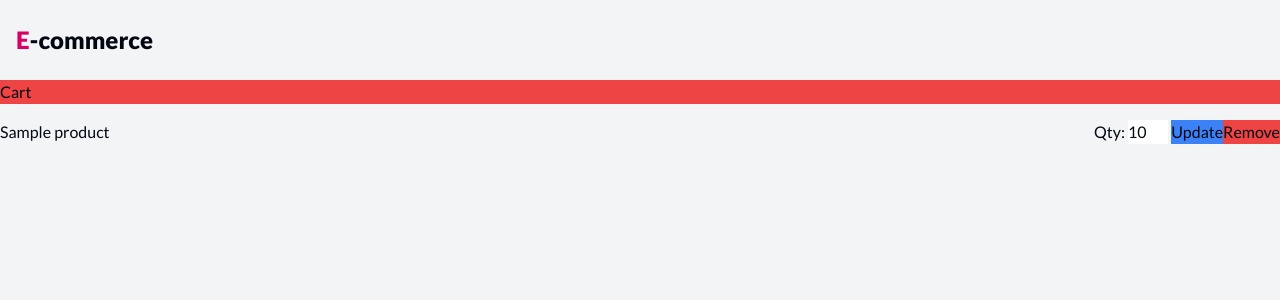
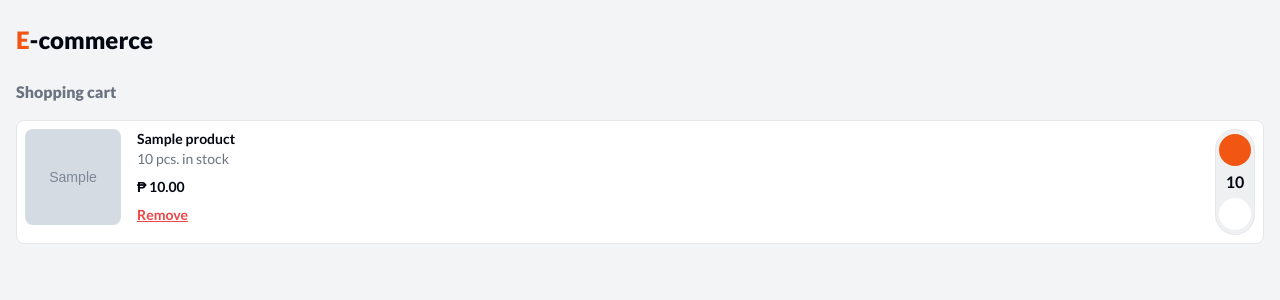
Before and after one commit to oieeaaaa/ecommerce, a Django app: page /cart in a window 1280 px wide. Shown: the top 300 px of the page. Run offline with Django 4.2, Linux system fonts and the light colour scheme; tables that the repository leaves empty hold one stand-in row (values such as "Sample post"); grey boxes marked "Sample" are stand-in pictures; style sheets or scripts are compiled from the project's sources.

Commit message:
beautified cart page

```diff
--- a/client/main.js
+++ b/client/main.js
@@ -1,5 +1,6 @@
 import './components/card/card.js'
 import './components/alert/alert.js'
+import './components/cart-card/cart-card.js'
 
 import './styles/icons/icons.css'
 import './styles/tailwind.css'
--- a/tailwind.config.js
+++ b/tailwind.config.js
@@ -13,7 +13,7 @@ module.exports = {
     },
     colors: {
       ...require('tailwindcss/colors'),
-      primary: '#d90166',
+      primary: '#f25613',
     },
     fontFamily: {
       sans: ['Lato', 'sans-serif'],
--- a/website/templates/website/components/card.html
+++ b/website/templates/website/components/card.html
@@ -5,7 +5,7 @@
         <img class="w-full aspect-square object-cover" src="{{ product.image_url }}" alt="{{ product.name }}">
       </figure>
       <div
-        class="col-span-full row-span-full self-end justify-self-end relative translate-y-1/2 overflow-hidden rounded-full h-10 w-10 transition-all bg-white border border-primary will-change-auto"
+        class="col-span-full row-span-full self-end justify-self-end relative translate-y-1/2 overflow-hidden rounded-full h-10 w-10 transition-all bg-white border will-change-auto"
         data-qty>
         <form data-form hx-post="{% url 'cart' %}" hx-trigger="x-submit" hx-swap="none">
           {% csrf_token %}
@@ -42,7 +42,7 @@
           {% if product.price == 0 %}
           FREE
           {% else %}
-          ₱{{ product.price|floatformat:2 }}
+          ₱ {{ product.price|floatformat:2 }}
           {% endif %}
         </p>
       </div>
--- /dev/null
+++ b/website/templates/website/components/cart-card.html
@@ -0,0 +1,30 @@
+<x-cart-card class="rounded-lg bg-white border w-full p-2 grid grid-cols-[auto_1fr_auto] gap-x-4">
+  <a href="{% url 'product_detail' item.product.id %}">
+    <img class="w-24 aspect-square object-cover rounded-lg" src="{{ item.product.image_url }}"
+      alt="{{ item.product.name }}">
+  </a>
+  <div class="text-sm">
+    <a class="font-bold" href="{% url 'product_detail' item.product.id %}">{{ item.product.name }}</a>
+    <p class="text-gray-500 mb-2">{{ item.product.stock }} pcs. in stock</p>
+    <p class="font-bold">₱ {{ item.product.price|floatformat:2 }}</p>
+    <form hx-post="{% url 'cart_item_delete' item.id %}" hx-select="[data-list]" hx-target="[data-list]"
+      hx-swap="outerHTML">
+      {% csrf_token %}
+      <button class="mt-2 font-bold underline text-red-500">Remove</button>
+    </form>
+  </div>
+  <form
+    class="w-10 py-1 border rounded-full flex flex-col justify-center items-center self-start overflow-hidden bg-gray-300/35 space-y-1"
+    data-form hx-post="{% url 'cart_item_update' item.id %}" hx-select="[data-list]" hx-target="[data-list]"
+    hx-trigger="cart_qty_updated delay:500ms" hx-swap="outerHTML">
+    {% csrf_token %}
+    <button type="button" data-add class="!mt-0 w-8 h-8 rounded-full bg-primary text-white">
+      <span class="icon-plus"></span>
+    </button>
+    <input data-input class="w-full text-center bg-transparent font-bold" type="number" name="qty"
+      value="{{ item.quantity }}">
+    <button type="button" data-minus class="w-8 h-8 rounded-full bg-white text-black">
+      <span class="icon-minus"></span>
+    </button>
+  </form>
+</x-cart-card>
--- a/website/templates/website/pages/cart.html
+++ b/website/templates/website/pages/cart.html
@@ -2,34 +2,12 @@
 
 {% block head %}<title>Cart</title>{% endblock %}
 {% block content %}
-    <h1 class="mb-4 bg-red-500">Cart</h1>
-    <ul data-list>
-        {% for item in cart %}
-            <li class="flex items-center">
-                <a class="mr-auto" href="{% url 'product_detail' item.product.id %}">{{ item.product.name }}</a>
-                <form hx-post="{% url 'cart_item_update' item.id %}"
-                      hx-select="[data-list]"
-                      hx-target="[data-list]"
-                      hx-swap="outerHTML">
-                    {% csrf_token %}
-                    <label for="qty">
-                        Qty:
-                        <input id="qty"
-                               class="w-10"
-                               type="number"
-                               name="qty"
-                               value="{{ item.quantity }}">
-                    </label>
-                    <button class="bg-blue-500" type="submit">Update</button>
-                </form>
-                <form hx-post="{% url 'cart_item_delete' item.id %}"
-                      hx-select="[data-list]"
-                      hx-target="[data-list]"
-                      hx-swap="outerHTML">
-                    {% csrf_token %}
-                    <button class="bg-red-500" type="submit">Remove</button>
-                </form>
-            </li>
-        {% endfor %}
-    </ul>
+    <div class="container pb-10">
+        <h1 class="text-1xl text-gray-500 font-black mb-4">Shopping cart</h1>
+        <ul class="space-y-4" data-list>
+            {% for item in cart %}
+                <li class="flex items-center">{% include "website/components/cart-card.html" with item=item %}</li>
+            {% endfor %}
+        </ul>
+    </div>
 {% endblock %}
--- a/website/views.py
+++ b/website/views.py
@@ -24,8 +24,10 @@ def product_detail(request, id):
 
 class CartView(View):
     def get(self, request):
+        cart = Cart.objects.all()
+
         return render(request, 'website/pages/cart.html', {
-            'cart': Cart.objects.all()
+            'cart': cart
         })
 
     def post(self, request):
@@ -85,14 +87,28 @@ def cart_item_update(request, id):
         qty = int(request.POST['qty'])
 
         if product.stock < qty:
-            return redirect('cart')
+            res = render(request, 'website/components/alert.html', {
+                'type': 'danger',
+                'message': 'Stock is not enough'
+            })
 
-        cart.quantity = qty
-        cart.save()
+            res['HX-Reswap'] = 'none'
 
-        return render(request, 'website/pages/cart.html', {
+            return res;
+
+        # delete cart if qty is 0
+        if qty <= 0:
+            cart.delete()
+        else:
+            cart.quantity = qty
+            cart.save()
+
+        res = render(request, 'website/pages/cart.html', {
             'cart': Cart.objects.all()
         })
+
+        res['HX-Trigger'] = 'cart_updated'
+        return res
     else:
         return redirect('cart')
 
```
Also changed, not shown: client/components/cart-card/cart-card.js (added, +48 -0 lines).
